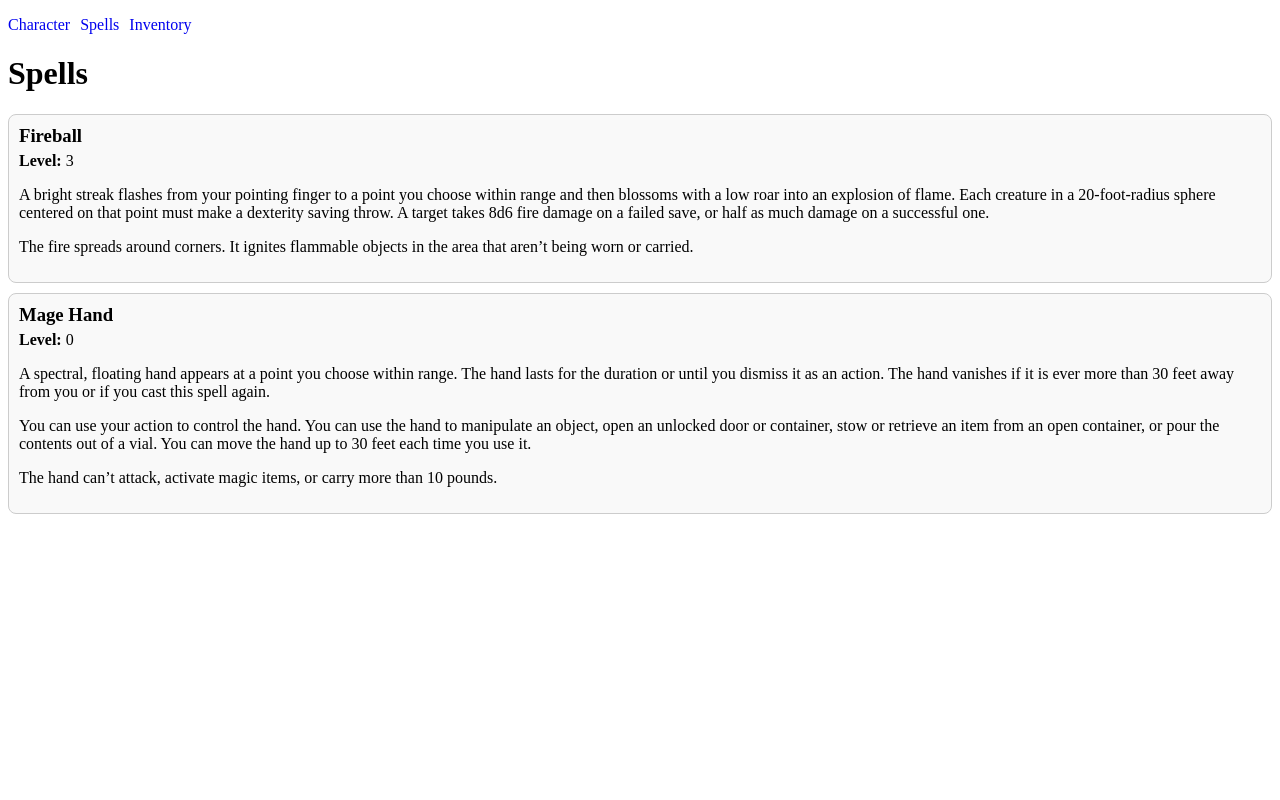
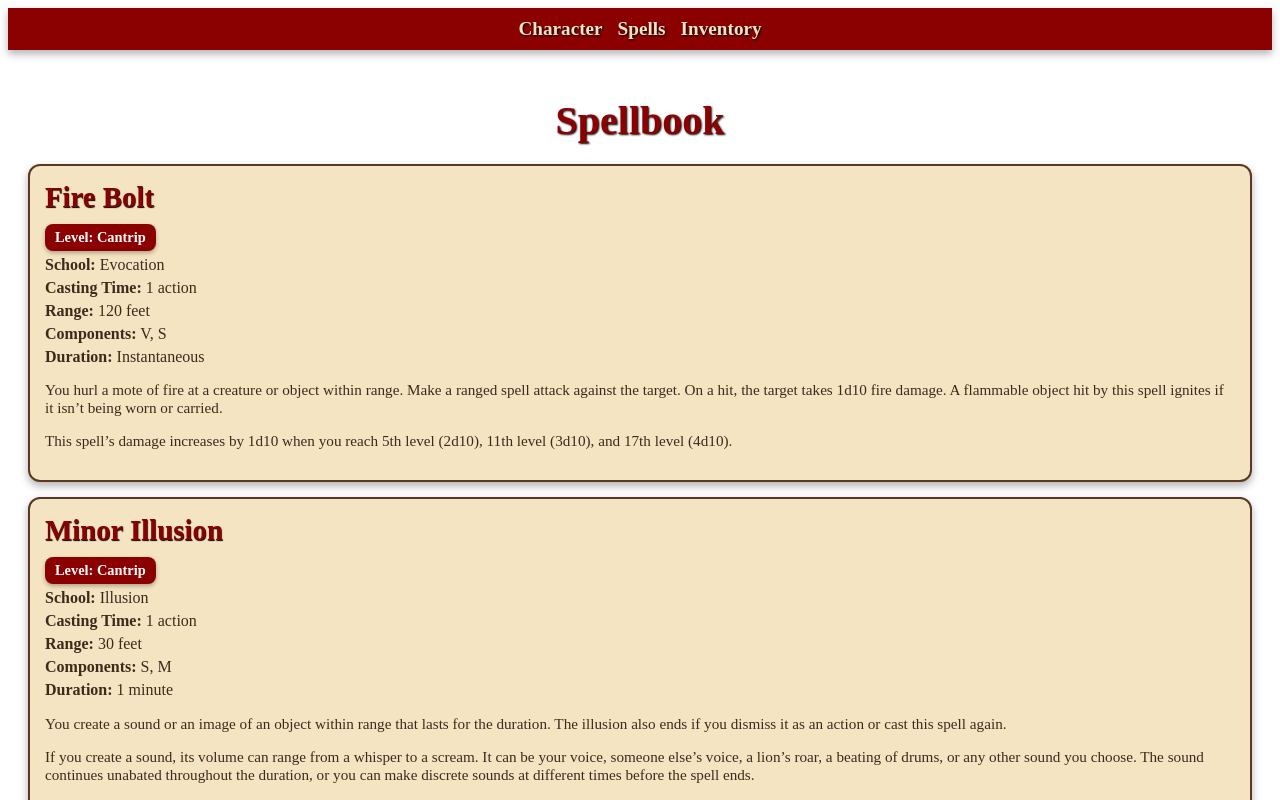
Before and after one commit to frodkata/character-sheet, a React (Create React App) app: page /spells in a window 1280 px wide. Shown: the top 800 px of the page. Built offline with nearby package versions, Linux system fonts and the light colour scheme.

Commit message:
Enhance UI styling and improve component structure across the application

```diff
--- a/src/App.tsx
+++ b/src/App.tsx
@@ -1,34 +1,68 @@
 import React from "react";
 import { BrowserRouter as Router, Link } from "react-router-dom";
 import AppRoutes from "./AppRoutes";
+
+const styles: { [key: string]: React.CSSProperties } = {
+	nav: {
+		backgroundColor: "#8b0000", // Dark red for a magical feel
+		padding: "10px 20px",
+		boxShadow: "0 4px 8px rgba(0, 0, 0, 0.3)", // Subtle shadow for depth
+	},
+	navList: {
+		listStyleType: "none",
+		padding: 0,
+		margin: 0,
+		display: "flex",
+		gap: "15px",
+		justifyContent: "center",
+	},
+	navItem: {
+		textDecoration: "none",
+		color: "#f4e4c1", // Parchment-like text color
+		fontFamily: "'Cinzel', serif", // Fantasy-style font
+		fontSize: "1.2rem",
+		fontWeight: "bold",
+		textShadow: "1px 1px 2px #000", // Subtle shadow for readability
+	},
+	navItemHover: {
+		color: "#fff", // Brighter text on hover
+	},
+};
 
 function App() {
 	return (
 		<Router>
 			<div className="App">
 				<header className="App-header">
-					<nav>
-						<ul
-							style={{
-								listStyleType: "none",
-								padding: 0,
-								display: "flex",
-								gap: "10px",
-								color: "black",
-							}}
-						>
+					<nav style={styles.nav}>
+						<ul style={styles.navList}>
 							<li>
-								<Link to="/" style={{ textDecoration: "none" }}>
+								<Link
+									to="/"
+									style={styles.navItem}
+									onMouseOver={(e) => (e.currentTarget.style.color = "#fff")}
+									onMouseOut={(e) => (e.currentTarget.style.color = "#f4e4c1")}
+								>
 									Character
 								</Link>
 							</li>
 							<li>
-								<Link to="/spells" style={{ textDecoration: "none" }}>
+								<Link
+									to="/spells"
+									style={styles.navItem}
+									onMouseOver={(e) => (e.currentTarget.style.color = "#fff")}
+									onMouseOut={(e) => (e.currentTarget.style.color = "#f4e4c1")}
+								>
 									Spells
 								</Link>
 							</li>
 							<li>
-								<Link to="/inventory" style={{ textDecoration: "none" }}>
+								<Link
+									to="/inventory"
+									style={styles.navItem}
+									onMouseOver={(e) => (e.currentTarget.style.color = "#fff")}
+									onMouseOut={(e) => (e.currentTarget.style.color = "#f4e4c1")}
+								>
 									Inventory
 								</Link>
 							</li>
--- a/src/components/InventoryItem.tsx
+++ b/src/components/InventoryItem.tsx
@@ -8,20 +8,28 @@ interface InventoryItemProps {
 
 const styles: { [key: string]: React.CSSProperties } = {
 	listItem: {
-		backgroundColor: "#f9f9f9",
-		border: "1px solid #ddd",
-		borderRadius: "5px",
-		padding: "10px",
+		backgroundColor: "#f4e4c1", // Parchment-like background
+		border: "2px solid #5a3825", // Dark brown border
+		borderRadius: "8px", // Rounded edges for a polished look
+		padding: "10px 15px",
 		marginBottom: "10px",
-		boxShadow: "0 2px 4px rgba(0, 0, 0, 0.1)",
+		boxShadow: "0 4px 8px rgba(0, 0, 0, 0.3)", // Subtle shadow for depth
+		fontFamily: "'Cinzel', serif", // Fantasy-style font
+		color: "#3e2a1c", // Dark brown text
 	},
 	itemName: {
 		fontWeight: "bold",
-		color: "#333",
+		color: "#8b0000", // Dark red for emphasis
+		fontSize: "1.2rem",
 	},
 	itemDescription: {
-		color: "#555",
+		color: "#3e2a1c", // Dark brown for consistency
 		fontStyle: "italic",
+		fontSize: "0.95rem",
+	},
+	quantity: {
+		color: "#DAA520", // Gold color for quantity
+		fontWeight: "bold",
 	},
 };
 
@@ -32,7 +40,8 @@ const InventoryItem: React.FC<InventoryItemProps> = ({
 }) => {
 	return (
 		<li style={styles.listItem}>
-			<span style={styles.itemName}>{name}</span> (x{quantity}) -{" "}
+			<span style={styles.itemName}>{name}</span>{" "}
+			<span style={styles.quantity}>(x{quantity})</span> -{" "}
 			<span style={styles.itemDescription}>
 				{itemDescription || "No description"}
 			</span>
--- a/src/components/Spell.tsx
+++ b/src/components/Spell.tsx
@@ -1,31 +1,106 @@
 import React from "react";
+
+const styles: { [key: string]: React.CSSProperties } = {
+	container: {
+		border: "2px solid #5a3825",
+		borderRadius: "12px",
+		padding: "15px",
+		margin: "15px 0",
+		backgroundColor: "#f4e4c1",
+		textAlign: "left",
+		boxShadow: "0 4px 8px rgba(0, 0, 0, 0.3)",
+		fontFamily: "'Cinzel', serif",
+	},
+	title: {
+		margin: "0 0 10px",
+		color: "#8b0000",
+		fontSize: "1.8rem",
+		fontWeight: "bold",
+		textShadow: "0.5px 0.5px 1px #000",
+	},
+	text: {
+		margin: "5px 0",
+		color: "#3e2a1c",
+	},
+	levelBadge: {
+		display: "inline-block",
+		padding: "5px 10px",
+		backgroundColor: "#8b0000", // Dark red for a bold look
+		color: "#fff", // White text for contrast
+		borderRadius: "8px", // Rounded edges for a badge-like appearance
+		fontWeight: "bold",
+		fontSize: "0.9rem",
+		boxShadow: "0 2px 4px rgba(0, 0, 0, 0.3)", // Subtle shadow for depth
+	},
+	description: {
+		margin: "10px 0 0",
+		color: "#3e2a1c",
+		fontSize: "0.95rem",
+	},
+	higherLevel: {
+		margin: "10px 0 0",
+		fontStyle: "italic",
+		color: "#3e2a1c",
+		fontSize: "0.9rem",
+	},
+};
 
 interface SpellProps {
 	name: string;
 	level: number;
+	school: string;
+	castingTime: string;
+	range: string;
+	components: string;
+	duration: string;
 	description: string;
+	higherLevel?: string;
 }
 
-const Spell: React.FC<SpellProps> = ({ name, level, description }) => {
+const Spell: React.FC<SpellProps> = ({
+	name,
+	level,
+	school,
+	castingTime,
+	range,
+	components,
+	duration,
+	description,
+	higherLevel,
+}) => {
 	return (
-		<li
-			style={{
-				border: "1px solid #ccc",
-				borderRadius: "8px",
-				padding: "10px",
-				margin: "10px 0",
-				backgroundColor: "#f9f9f9",
-				textAlign: "left",
-			}}
-		>
-			<h3 style={{ margin: "0 0 5px" }}>{name}</h3>
-			<p style={{ margin: "0" }}>
-				<strong>Level:</strong> {level}
+		<li style={styles.container}>
+			<h3 style={styles.title}>{name}</h3>
+			<p style={styles.text}>
+				<span style={styles.levelBadge}>
+					<strong>Level:</strong> {level === 0 ? "Cantrip" : level}
+				</span>
+			</p>
+			<p style={styles.text}>
+				<strong>School:</strong> {school}
+			</p>
+			<p style={styles.text}>
+				<strong>Casting Time:</strong> {castingTime}
+			</p>
+			<p style={styles.text}>
+				<strong>Range:</strong> {range}
+			</p>
+			<p style={styles.text}>
+				<strong>Components:</strong> {components}
+			</p>
+			<p style={styles.text}>
+				<strong>Duration:</strong> {duration}
 			</p>
 			<div
-				style={{ margin: "5px 0 0" }}
+				style={styles.description}
 				dangerouslySetInnerHTML={{ __html: description }}
 			></div>
+			{higherLevel && (
+				<div
+					style={styles.higherLevel}
+					dangerouslySetInnerHTML={{ __html: higherLevel }}
+				></div>
+			)}
 		</li>
 	);
 };
--- a/src/data/CharacterSheet.tsx
+++ b/src/data/CharacterSheet.tsx
@@ -42,7 +42,7 @@ export const CharacterSheet: Sheet = {
 		passiveWisdom: 14,
 	},
 	hitPoints: {
-		currentHitPoints: 40,
+		currentHitPoints: 45,
 		maxHitPoints: 45,
 		hitDice: "6x(1d6+3)",
 	},
@@ -210,5 +210,29 @@ export const CharacterSheet: Sheet = {
 			},
 		],
 	},
-	spells: [transformSpellData("Fireball"), transformSpellData("Mage Hand")],
+	spells: [
+		transformSpellData("Fire Bolt"),
+		transformSpellData("Minor Illusion"),
+		transformSpellData("Mage Hand"),
+		transformSpellData("Prestidigitation"),
+		transformSpellData("Feather Fall"),
+		transformSpellData("Burning Hands"),
+		transformSpellData("Mage Armor"),
+		transformSpellData("Detect Magic"),
+		transformSpellData("Sleep"),
+		transformSpellData("Magic Missile"),
+		transformSpellData("Hold Person"),
+		transformSpellData("Knock"),
+		transformSpellData("Invisibility"),
+		transformSpellData("Mirror Image"),
+		transformSpellData("Scorching Ray"),
+		transformSpellData("Misty Step"),
+		transformSpellData("Dust Devil"),
+		transformSpellData("Fireball"),
+		transformSpellData("Counterspell"),
+		transformSpellData("Haste"),
+		transformSpellData("Leomund's Tiny Hut"),
+		transformSpellData("Hypnotic Pattern"),
+		transformSpellData("Polymorph"),
+	],
 };
--- a/src/pages/CharacterPage.tsx
+++ b/src/pages/CharacterPage.tsx
@@ -4,26 +4,46 @@ import { CharacterSheet } from "../data/CharacterSheet";
 // Define styles as an object
 const styles: { [key: string]: React.CSSProperties } = {
 	body: {
-		margin: 0,
-		fontFamily: "Arial, sans-serif",
-		backgroundColor: "#f4f4f4",
-		color: "#333",
+		backgroundColor: "#f4e4c1", // Parchment-like background
+		color: "#3e2a1c", // Dark brown text
+		fontFamily: "'Cinzel', serif", // Fantasy-style font
 		padding: "20px",
+		minHeight: "100vh", // Full-page height
+		boxSizing: "border-box", // Include padding in width/height calculations
 	},
 	heading: {
-		color: "#222",
+		color: "#8b0000", // Dark red for a magical feel
+		fontSize: "2.5rem",
+		textAlign: "center",
+		textShadow: "1px 1px 2px #000", // Subtle shadow for depth
+		marginBottom: "20px",
 	},
 	section: {
-		border: "1px solid #ccc",
-		borderRadius: "8px",
+		backgroundColor: "#fff", // Slightly lighter background for sections
+		border: "2px solid #5a3825", // Dark brown border
+		borderRadius: "12px", // Rounded edges for a polished look
 		padding: "15px",
-		backgroundColor: "#fff",
 		marginBottom: "20px",
-		boxShadow: "0 2px 4px rgba(0, 0, 0, 0.1)",
+		boxShadow: "0 4px 8px rgba(0, 0, 0, 0.3)", // Subtle shadow for depth
+	},
+	sectionHeading: {
+		color: "#8b0000", // Dark red for section headers
+		fontSize: "1.5rem",
+		fontWeight: "bold",
+		marginBottom: "10px",
+		textShadow: "0.5px 0.5px 1px #000", // Subtle shadow for depth
 	},
 	list: {
 		listStyleType: "none",
 		padding: 0,
+		margin: 0,
+	},
+	listItem: {
+		marginBottom: "5px",
+	},
+	statValue: {
+		color: "#DAA520", // Gold color for stat values
+		fontWeight: "bold",
 	},
 };
 
@@ -58,16 +78,18 @@ const CharacterPage: React.FC = () => {
 
 			{/* Main Stats */}
 			<section style={styles.section}>
-				<h2 style={styles.heading}>Main Stats</h2>
+				<h2 style={styles.sectionHeading}>Main Stats</h2>
 				<ul style={styles.list}>
 					{Object.entries(mainSkills).map(([stat, value]) => {
 						if (Array.isArray(value)) {
 							return (
-								<li key={stat}>
+								<li key={stat} style={styles.listItem}>
 									<strong>
 										{stat.charAt(0).toUpperCase() + stat.slice(1)}:
 									</strong>{" "}
-									{value[0]} (Modifier: {value[1]})
+									<span style={styles.statValue}>
+										{value[0]} (Modifier: {value[1]})
+									</span>
 								</li>
 							);
 						}
@@ -78,12 +100,12 @@ const CharacterPage: React.FC = () => {
 
 			{/* Saving Throws */}
 			<section style={styles.section}>
-				<h2 style={styles.heading}>Saving Throws</h2>
+				<h2 style={styles.sectionHeading}>Saving Throws</h2>
 				<ul style={styles.list}>
 					{Object.entries(savingThrows).map(([stat, value]) => (
-						<li key={stat}>
+						<li key={stat} style={styles.listItem}>
 							<strong>{stat.charAt(0).toUpperCase() + stat.slice(1)}:</strong>{" "}
-							{value}
+							<span style={styles.statValue}>{value}</span>
 						</li>
 					))}
 				</ul>
@@ -91,26 +113,29 @@ const CharacterPage: React.FC = () => {
 
 			{/* Hit Points */}
 			<section style={styles.section}>
-				<h2 style={styles.heading}>Hit Points</h2>
+				<h2 style={styles.sectionHeading}>Hit Points</h2>
 				<p>
-					<strong>Current HP:</strong> {hitPoints.currentHitPoints}
+					<strong>Current HP:</strong>{" "}
+					<span style={styles.statValue}>{hitPoints.currentHitPoints}</span>
 				</p>
 				<p>
-					<strong>Max HP:</strong> {hitPoints.maxHitPoints}
+					<strong>Max HP:</strong>{" "}
+					<span style={styles.statValue}>{hitPoints.maxHitPoints}</span>
 				</p>
 				<p>
-					<strong>Hit Dice:</strong> {hitPoints.hitDice}
+					<strong>Hit Dice:</strong>{" "}
+					<span style={styles.statValue}>{hitPoints.hitDice}</span>
 				</p>
 			</section>
 
 			{/* Secondary Skills */}
 			<section style={styles.section}>
-				<h2 style={styles.heading}>Secondary Skills</h2>
+				<h2 style={styles.sectionHeading}>Secondary Skills</h2>
 				<ul style={styles.list}>
 					{Object.entries(secondarySkills).map(([skill, value]) => (
-						<li key={skill}>
+						<li key={skill} style={styles.listItem}>
 							<strong>{skill.charAt(0).toUpperCase() + skill.slice(1)}:</strong>{" "}
-							{value}
+							<span style={styles.statValue}>{value}</span>
 						</li>
 					))}
 				</ul>
@@ -118,17 +143,24 @@ const CharacterPage: React.FC = () => {
 
 			{/* Proficiencies */}
 			<section style={styles.section}>
-				<h2 style={styles.heading}>Proficiencies</h2>
+				<h2 style={styles.sectionHeading}>Proficiencies</h2>
 				<p>
 					<strong>Languages:</strong>{" "}
-					{proficiencies.languageProficiencies.join(", ")}
+					<span style={styles.statValue}>
+						{proficiencies.languageProficiencies.join(", ")}
+					</span>
 				</p>
 				<p>
-					<strong>Tools:</strong> {proficiencies.toolProficiencies.join(", ")}
+					<strong>Tools:</strong>{" "}
+					<span style={styles.statValue}>
+						{proficiencies.toolProficiencies.join(", ")}
+					</span>
 				</p>
 				<p>
 					<strong>Weapons:</strong>{" "}
-					{proficiencies.weaponProficiencies.join(", ")}
+					<span style={styles.statValue}>
+						{proficiencies.weaponProficiencies.join(", ")}
+					</span>
 				</p>
 			</section>
 		</div>
--- a/src/pages/InventoryPage.tsx
+++ b/src/pages/InventoryPage.tsx
@@ -3,34 +3,39 @@ import { CharacterSheet } from "../data/CharacterSheet";
 import InventoryItem from "../components/InventoryItem";
 
 const styles: { [key: string]: React.CSSProperties } = {
-	container: {
+	page: {
 		padding: "20px",
-		fontFamily: "'Arial', sans-serif",
-		backgroundColor: "#f4f4f9",
-		borderRadius: "10px",
-		boxShadow: "0 4px 8px rgba(0, 0, 0, 0.1)",
-		maxWidth: "800px",
-		margin: "20px auto",
+		fontFamily: "'Cinzel', serif", // Fantasy-style font
+		color: "#3e2a1c", // Dark brown text
+		minHeight: "100vh", // Full-page height
+
+		boxSizing: "border-box", // Include padding in width/height calculations
 	},
 	header: {
-		color: "#333",
 		textAlign: "center",
+		color: "#8b0000", // Dark red for a magical feel
+		fontSize: "2.5rem",
+		textShadow: "1px 1px 2px #000", // Subtle shadow for depth
 		marginBottom: "20px",
 	},
 	gold: {
-		color: "#DAA520",
+		color: "#DAA520", // Gold color for the gold amount
 		fontWeight: "bold",
 		fontSize: "1.5rem",
 		textAlign: "center",
 		marginBottom: "20px",
 	},
 	subHeader: {
-		color: "#555",
+		color: "#8b0000", // Dark red for section headers
+		fontSize: "1.2rem",
+		fontWeight: "bold",
 		marginBottom: "10px",
+		textShadow: "0.5px 0.5px 1px #000", // Subtle shadow for depth
 	},
 	list: {
 		listStyleType: "none",
 		padding: 0,
+		margin: 0,
 	},
 };
 
@@ -38,7 +43,7 @@ const InventoryPage: React.FC = () => {
 	const inventory = CharacterSheet.inventory;
 
 	return (
-		<div style={styles.container}>
+		<div style={styles.page}>
 			<h1 style={styles.header}>Inventory</h1>
 			<div style={styles.gold}>💰 Gold: {inventory.gold}</div>
 			<h3 style={styles.subHeader}>Items:</h3>
--- a/src/pages/SpellsPage.tsx
+++ b/src/pages/SpellsPage.tsx
@@ -2,18 +2,44 @@ import React from "react";
 import { CharacterSheet } from "../data/CharacterSheet";
 import Spell from "../components/Spell";
 
+const styles: { [key: string]: React.CSSProperties } = {
+	page: {
+		padding: "20px",
+		fontFamily: "'Cinzel', serif", // Fantasy-style font
+		color: "#3e2a1c", // Dark brown text
+		minHeight: "100vh", // Full-page height
+	},
+	header: {
+		textAlign: "center",
+		color: "#8b0000", // Dark red for a magical feel
+		fontSize: "2.5rem",
+		textShadow: "1px 1px 2px #000", // Subtle shadow for depth
+		marginBottom: "20px",
+	},
+	spellList: {
+		listStyleType: "none",
+		padding: 0,
+		margin: 0,
+	},
+};
+
 const SpellsPage: React.FC = () => {
 	const spells = CharacterSheet.spells;
 	return (
-		<div>
-			<h1>Spells</h1>
-			<ul style={{ listStyleType: "none", padding: 0 }}>
+		<div style={styles.page}>
+			<h1 style={styles.header}>Spellbook</h1>
+			<ul style={styles.spellList}>
 				{spells.map((spell, index) => (
 					<Spell
 						key={index}
 						name={spell.name}
 						level={spell.level}
 						description={spell.description}
+						castingTime={spell.castingTime}
+						range={spell.range}
+						components={spell.components}
+						duration={spell.duration}
+						school={spell.school}
 					/>
 				))}
 			</ul>
```
